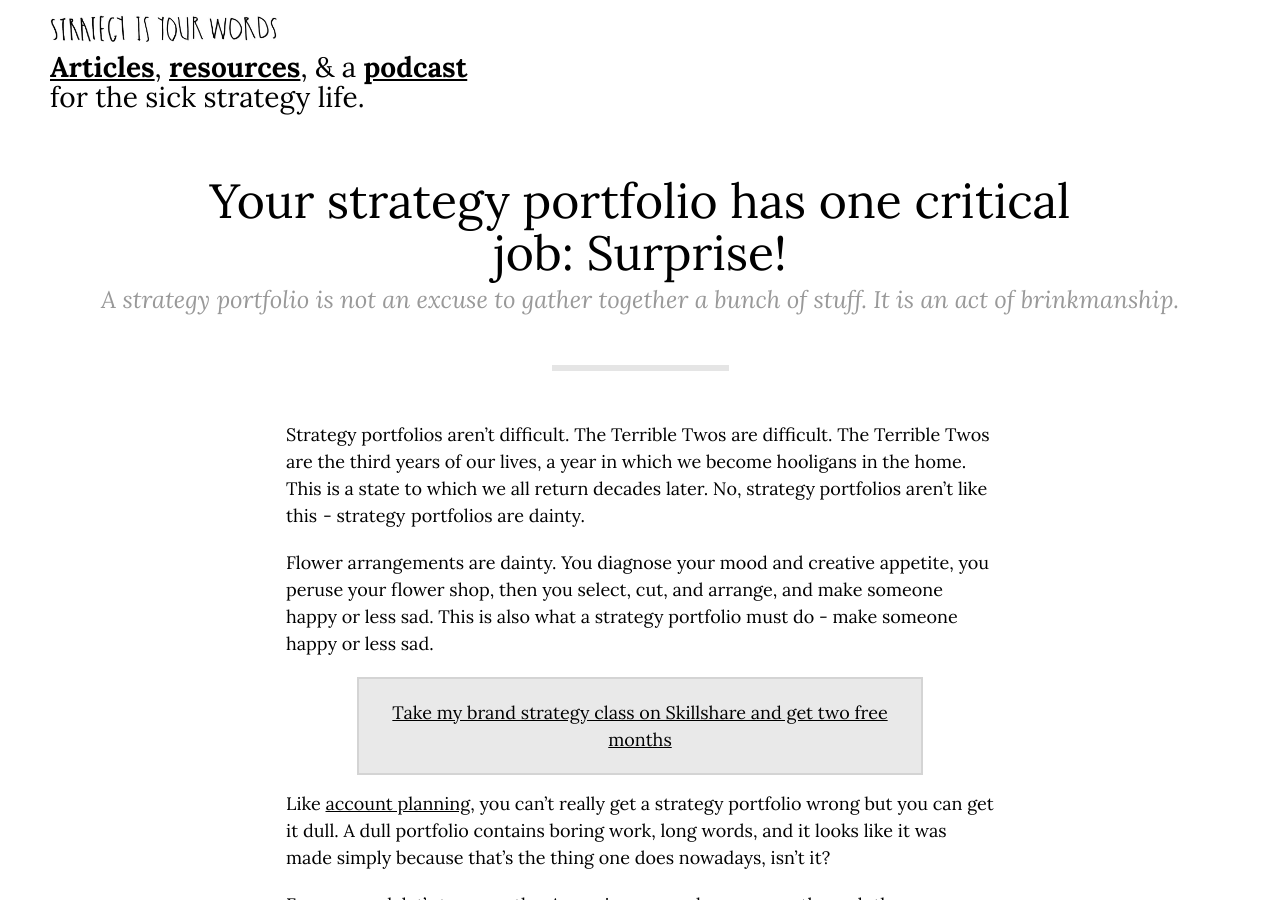
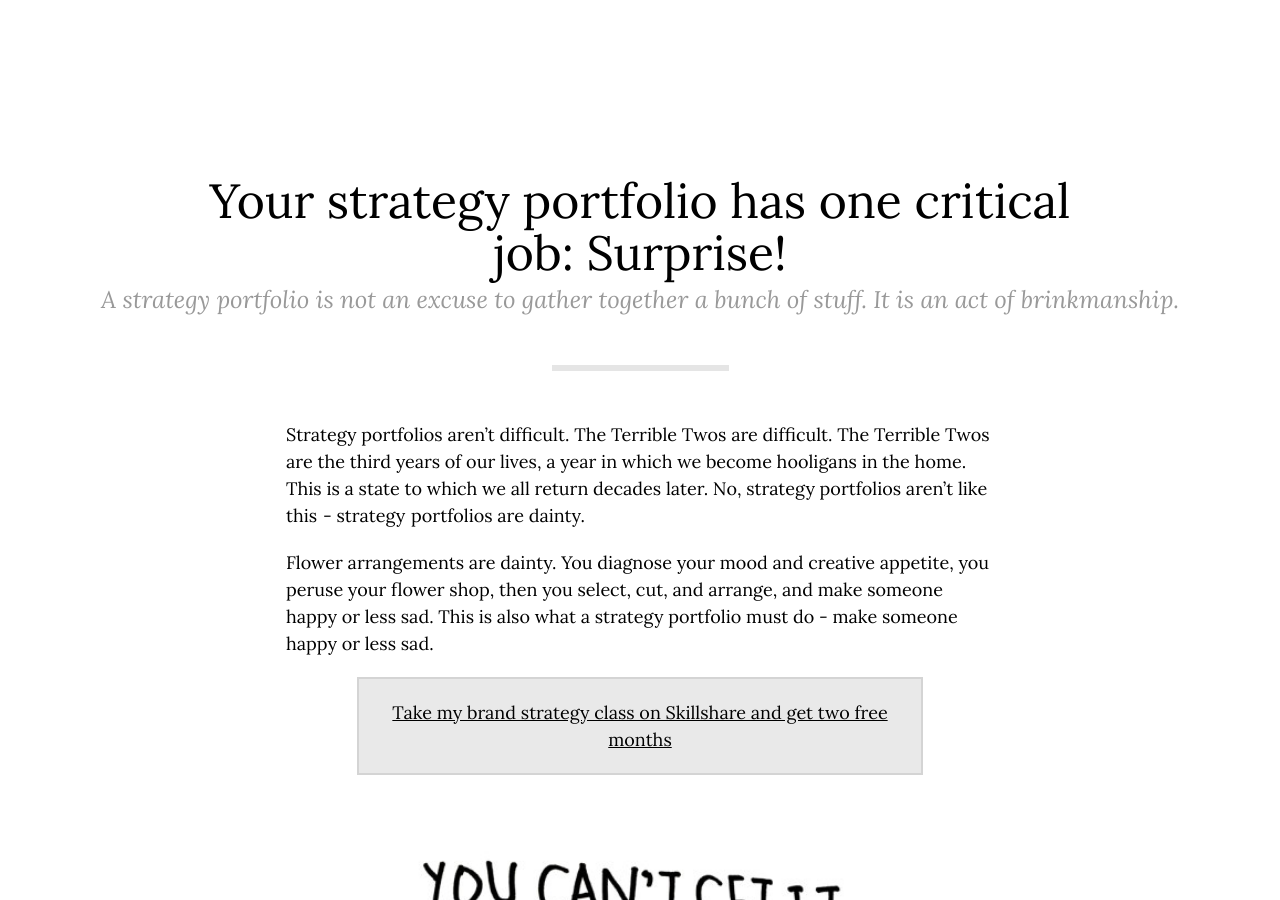
Before and after one commit to markhpollard/markhpollard.github.io, a Jekyll site: the page built from _posts/2019-01-10-your-strategy-portfolio-has-one-critical-job-surprise.markdown, in a window 1280 px wide and 900 px high. Built offline with Jekyll 4.4.1, drawn with Linux system fonts in a browser that asks for light colours; nearby versions of some CDN libraries.

Commit message:
Updated Your Strategy Portfolio Has One Critical Job Surprise

```diff
--- a/_posts/2019-01-10-your-strategy-portfolio-has-one-critical-job-surprise.markdown
+++ b/_posts/2019-01-10-your-strategy-portfolio-has-one-critical-job-surprise.markdown
@@ -19,6 +19,8 @@ Strategy portfolios aren't difficult. The Terrible Twos are difficult. The Terri
 Flower arrangements are dainty. You diagnose your mood and creative appetite, you peruse your flower shop, then you select, cut, and arrange, and make someone happy or less sad. This is also what a strategy portfolio must do - make someone happy or less sad.
 
 {% include promo.html %}
+
+![you-can-get-it-dull.jpg](/uploads/you-can-get-it-dull.jpg)
 
 Like [account planning](https://www.markpollard.net/how-to-do-account-planning-a-simple-approach/), you can't really get a strategy portfolio wrong but you can get it dull. A dull portfolio contains boring work, long words, and it looks like it was made simply because that's the thing one does nowadays, isn't it?
 
```
